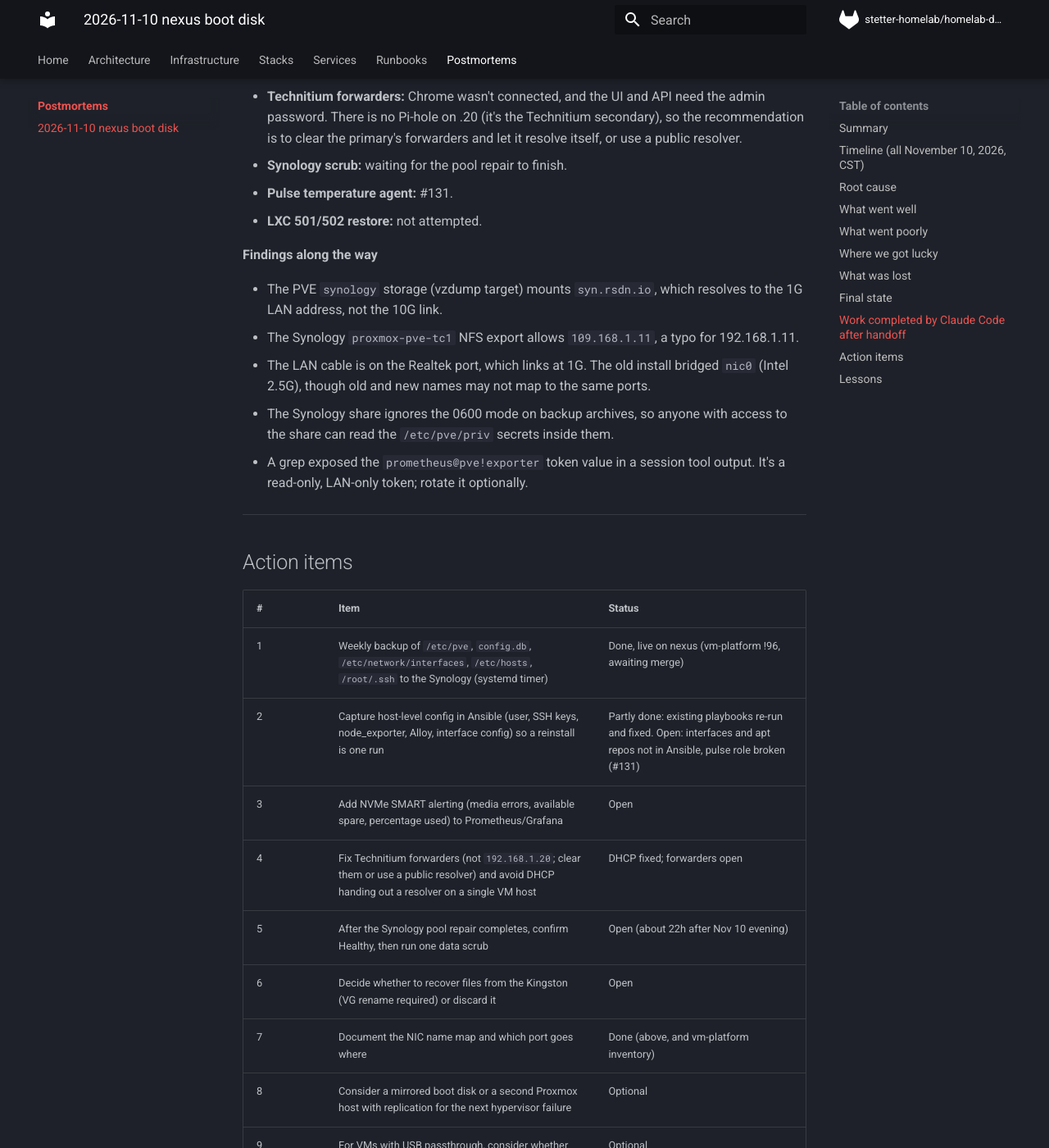
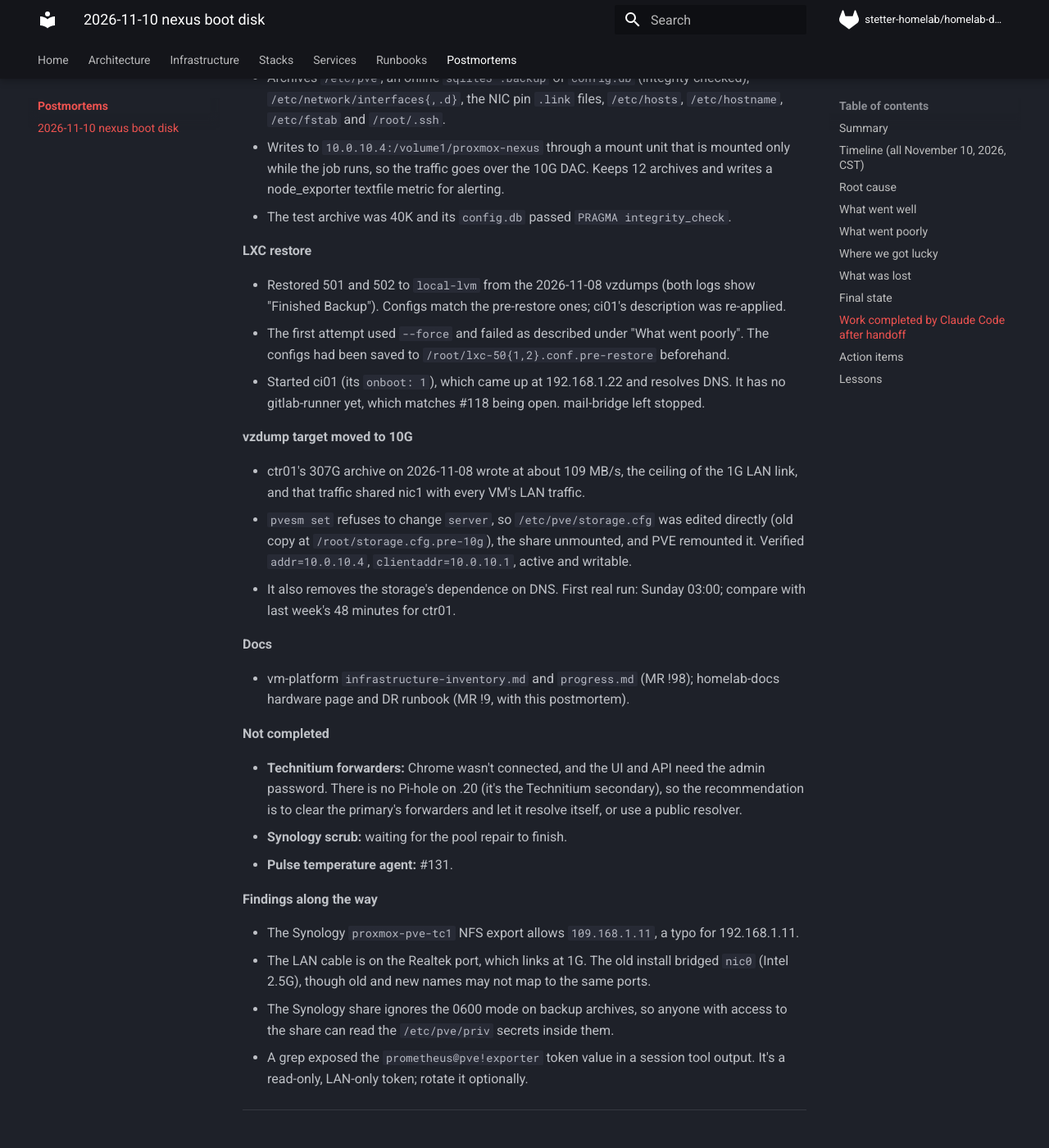
Before and after one commit to johnstetter/homelab-docs, an MkDocs documentation site: the page built from docs/postmortems/2026-11-10-nexus-boot-disk.md, in a window 1280 px wide and 1400 px high, scrolled down 6990 px. Shown: the whole window at 82% size. Built offline with MkDocs 1.6.1 and Material for MkDocs 9.7.7, drawn with Linux system fonts in a browser that asks for light colours; comment, search, counter and statistics services are not loaded; the version menu is left out; some of the changed text lies outside the part shown.

Commit message:
docs(postmortems): record the LXC restore and 10G vzdump move
Add timeline steps 20-21, the --force restore pitfall, the restore and
storage-change details, and close action items 10 and 11.

Co-Authored-By: Claude Opus 5.5 <noreply@anthropic.com>
Claude-Session: https://claude.ai/code/session_01DqvB53P2tSLc91omzRqLGZ

```diff
--- a/docs/postmortems/2026-11-10-nexus-boot-disk.md
+++ b/docs/postmortems/2026-11-10-nexus-boot-disk.md
@@ -40,7 +40,9 @@ Times come from nexus logs (`zpool history`, journal) where available; the rest
 16. **Audit and health checks (21:38).** All PVE users and tokens present and working; all VMs, NFS mounts, GPU and DNS healthy.
 17. **Monitoring and logs back (21:40 to 21:42).** node_exporter and Alloy re-installed by Ansible after switching apt to the no-subscription repos. Prometheus scraping nexus and logs reaching Loki again.
 18. **Config backup live (21:43).** First run of the new `pve-config-backup` timer job wrote a verified archive to the Synology over 10G.
-19. **Docs and MRs (21:45 onward).** Fixes and docs pushed as MRs; follow-up issues filed.
+19. **Docs and MRs (21:45 onward).** Fixes and docs pushed as MRs; follow-up issues filed. vm-platform !96 to !98 merged 21:51 to 21:56.
+20. **LXC restore (22:09 to 22:10).** A first `pct restore --force` of 501 and 502 failed at 22:09 and deleted both CT configs (see below). They were restored without `--force` at 22:10 from the 2026-11-08 vzdumps; ci01 (502) started at 22:10.
+21. **Backups moved to 10G (22:14).** The PVE `synology` storage was repointed from `syn.rsdn.io` (1G LAN) to 10.0.10.4 (vmbr1 DAC).
 
 ---
 
@@ -73,7 +75,8 @@ The Kingston 1TB NVMe boot drive (the stock drive that shipped with the MS-A2) d
 - Opening the Synology to reach the M.2 slots while the pool was healthy but unprotected caused a loose-tray degradation. Tray handling on a NAS is risky without a pre-check.
 - A VM passthrough device blocked VM start with an unhelpful dependency on physical hardware.
 - The installer's `maxvz=0` setting did not take effect, leaving an unneeded 794G thin pool (harmless).
-- The LXC rootfs volumes for 501 and 502 lived on the Kingston's `local-lvm`, so those containers are down until restored.
+- The LXC rootfs volumes for 501 and 502 lived on the Kingston's `local-lvm`, so those containers were down until restored from vzdump later that evening.
+- `pct restore --force` onto CT IDs whose volumes were missing deleted the volume it had just allocated (same name), failed, and removed the CT configs. Nothing was lost, but restore onto a missing volume needs the stale config removed first, not `--force`.
 
 ## Where we got lucky
 
@@ -99,13 +102,14 @@ The Kingston itself was not erased and has not been RMA'd. It also uses a volume
 
 ## Final state
 
-- **Boot disk:** Samsung 970 EVO Plus 1TB, ext4, Proxmox VE 9.2 (pve-manager 9.2.2, kernel 7.0.2-6-pve). Includes a `local-lvm` thin pool (794G), currently empty.
+- **Boot disk:** Samsung 970 EVO Plus 1TB, ext4, Proxmox VE 9.2 (pve-manager 9.2.2, kernel 7.0.2-6-pve). Includes a `local-lvm` thin pool (794G) holding the LXC rootfs volumes.
 - **VM storage:** ZFS pool `vm-storage` on the Samsung 990 EVO Plus 4TB (unchanged).
 - **Names:** NIC names are pinned by MAC in `/usr/local/lib/systemd/network/50-pmx-nic*.link`. `nic1` = enp3s0 (Realtek RJ45, LAN, links at 1G), `nic2` = enp5s0f0np0 (Intel SFP+, 10G DAC to Synology), `nic0` = enp4s0 (Intel RJ45, unused), `nic3` = enp5s0f1np1 (unused SFP+), `nic4` = wlp6s0 (pinned, but no device present under PVE 9.2).
 - **Bridges:** `vmbr0` on `nic1` (192.168.1.12/24, gw 192.168.1.1, VLAN-aware); `vmbr1` on `nic2` (10.0.10.1/24, MTU 9000, Synology at 10.0.10.4).
 - **Backup copies on nexus:** `/root/config.db.fresh`, `/root/interfaces.fresh`. Rescue files in `/vm-storage/rescue/`.
-- **VMs:** ctr01 (100, 192.168.1.20), dev01 (101, 192.168.1.21), sec01 (110, 192.168.1.25), plus templates. LXCs 501 (mail-bridge) and 502 (ci01) are stopped with missing rootfs.
+- **VMs:** ctr01 (100, 192.168.1.20), dev01 (101, 192.168.1.21), sec01 (110, 192.168.1.25), plus templates. LXCs 501 (mail-bridge, stopped, `onboot: 0`) and 502 (ci01, 192.168.1.22, running; GitLab runner not yet installed, #118).
 - **Host config backup:** weekly, Sunday 02:30, to `10.0.10.4:/volume1/proxmox-nexus/host-config/nexus/` over the 10G link.
+- **vzdump target:** PVE storage `synology` mounts `10.0.10.4:/volume1/proxmox-nexus` over the 10G link (was `syn.rsdn.io` on the 1G LAN).
 
 ---
 
@@ -146,6 +150,18 @@ All changes went through vm-platform's Ansible playbooks where they existed. Rep
 - Writes to `10.0.10.4:/volume1/proxmox-nexus` through a mount unit that is mounted only while the job runs, so the traffic goes over the 10G DAC. Keeps 12 archives and writes a node_exporter textfile metric for alerting.
 - The test archive was 40K and its `config.db` passed `PRAGMA integrity_check`.
 
+**LXC restore**
+
+- Restored 501 and 502 to `local-lvm` from the 2026-11-08 vzdumps (both logs show "Finished Backup"). Configs match the pre-restore ones; ci01's description was re-applied.
+- The first attempt used `--force` and failed as described under "What went poorly". The configs had been saved to `/root/lxc-50{1,2}.conf.pre-restore` beforehand.
+- Started ci01 (its `onboot: 1`), which came up at 192.168.1.22 and resolves DNS. It has no gitlab-runner yet, which matches #118 being open. mail-bridge left stopped.
+
+**vzdump target moved to 10G**
+
+- ctr01's 307G archive on 2026-11-08 wrote at about 109 MB/s, the ceiling of the 1G LAN link, and that traffic shared nic1 with every VM's LAN traffic.
+- `pvesm set` refuses to change `server`, so `/etc/pve/storage.cfg` was edited directly (old copy at `/root/storage.cfg.pre-10g`), the share unmounted, and PVE remounted it. Verified `addr=10.0.10.4`, `clientaddr=10.0.10.1`, active and writable.
+- It also removes the storage's dependence on DNS. First real run: Sunday 03:00; compare with last week's 48 minutes for ctr01.
+
 **Docs**
 
 - vm-platform `infrastructure-inventory.md` and `progress.md` (MR !98); homelab-docs hardware page and DR runbook (MR !9, with this postmortem).
@@ -155,11 +171,9 @@ All changes went through vm-platform's Ansible playbooks where they existed. Rep
 - **Technitium forwarders:** Chrome wasn't connected, and the UI and API need the admin password. There is no Pi-hole on .20 (it's the Technitium secondary), so the recommendation is to clear the primary's forwarders and let it resolve itself, or use a public resolver.
 - **Synology scrub:** waiting for the pool repair to finish.
 - **Pulse temperature agent:** #131.
-- **LXC 501/502 restore:** not attempted.
 
 **Findings along the way**
 
-- The PVE `synology` storage (vzdump target) mounts `syn.rsdn.io`, which resolves to the 1G LAN address, not the 10G link.
 - The Synology `proxmox-pve-tc1` NFS export allows `109.168.1.11`, a typo for 192.168.1.11.
 - The LAN cable is on the Realtek port, which links at 1G. The old install bridged `nic0` (Intel 2.5G), though old and new names may not map to the same ports.
 - The Synology share ignores the 0600 mode on backup archives, so anyone with access to the share can read the `/etc/pve/priv` secrets inside them.
```
Also changed, not shown: other parts of docs/postmortems/2026-11-10-nexus-boot-disk.md (+2 -2 lines).
